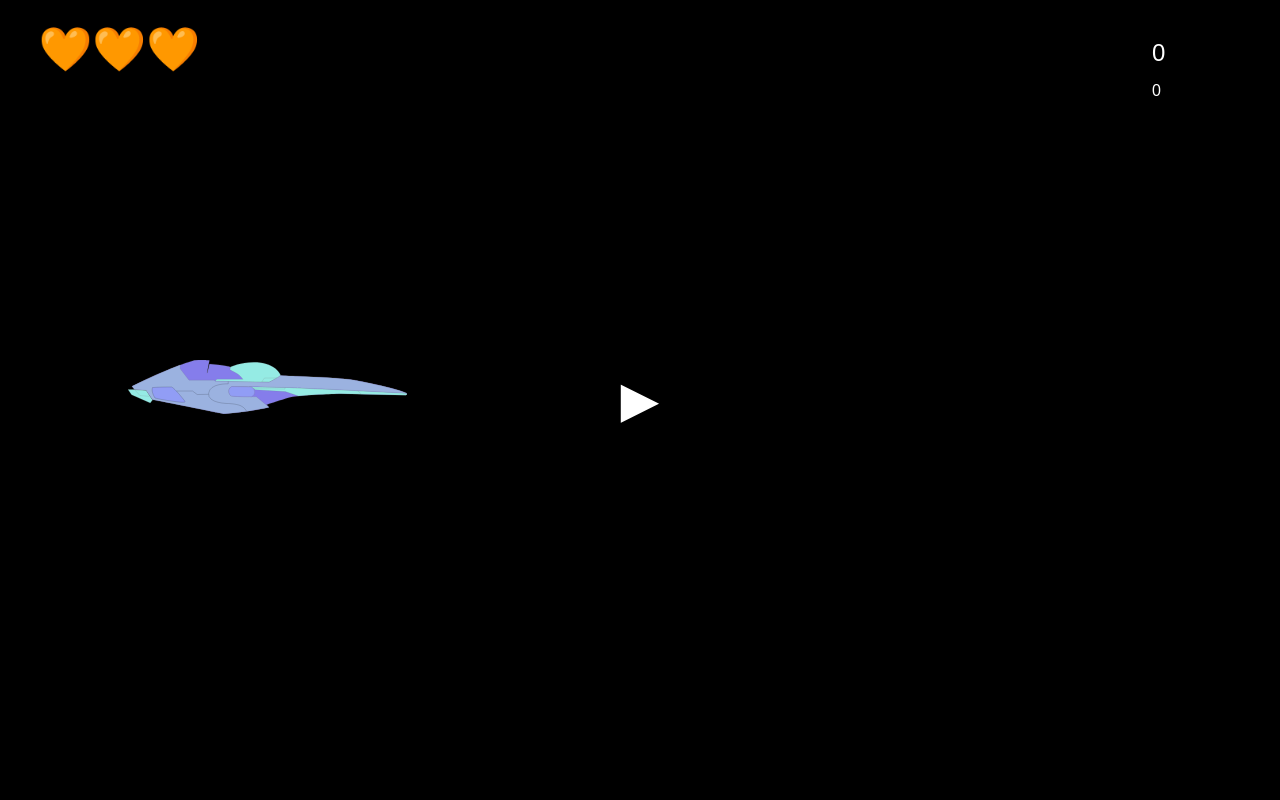
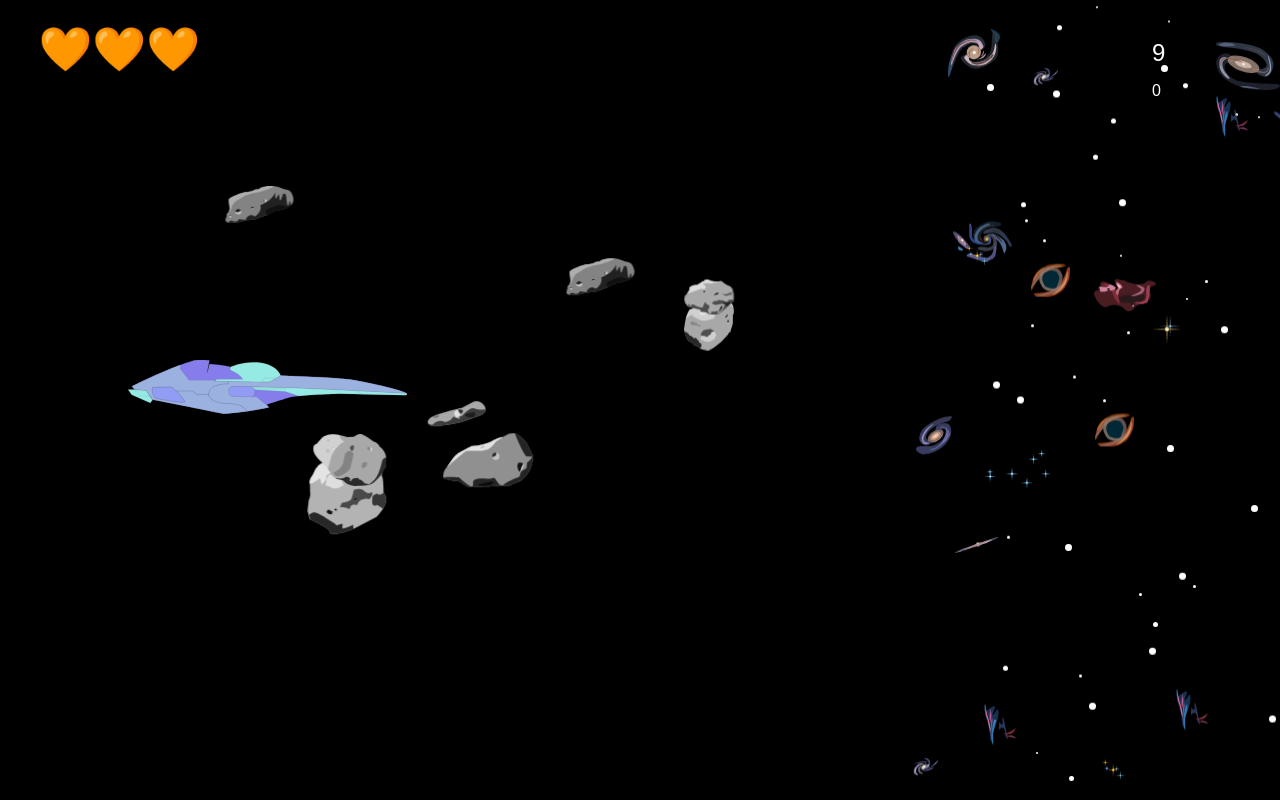
Before and after one commit to finn-rudolph/rocketGame, a plain HTML site: page index.html in a window 1280 px wide. Drawn offline with Linux system fonts and the light colour scheme; animation ran at ten frames a second.

Commit message:
Move ticker callbacks into the actor modules
Everything related to an actor can be found in it's module, and main.js
does not get cluttered up.

```diff
--- a/index.html
+++ b/index.html
@@ -9,7 +9,6 @@
 		<link rel="stylesheet" href="./styles/game-page.css" />
 	</head>
 	<body>
-		<button id="play">&#x25BA;</button>
 		<p id="lifeIndicator">🧡🧡🧡</p>
 		<script src="pixi.min.js"></script>
 		<script type="module" src="scripts/main.js"></script>
--- a/scripts/interaction.js
+++ b/scripts/interaction.js
@@ -1,4 +1,5 @@
-import { Spacecraft } from "./spacecraft.js";
+import { spacecraft, Spacecraft } from "./spacecraft.js";
+import { meteroids } from "./meteroid.js";
 
 export const checkCollision = (o1, o2) => {
 	const dx =
@@ -21,6 +22,18 @@ export const checkCollision = (o1, o2) => {
 		o1.speed.y = o2.speed.y;
 		o2.speed.y = prevSpeedY;
 
-		if (o1 instanceof Spacecraft) o1.life -= 1;
+		if (o1 instanceof Spacecraft) o1.life--;
 	}
 };
+
+const actors = [spacecraft, ...meteroids];
+
+import("./main.js").then(({ app }) => {
+	app.ticker.add(() => {
+		actors.forEach((o1, index) => {
+			for (let i = index + 1; i < actors.length; i++) {
+				checkCollision(o1, actors[i]);
+			}
+		});
+	});
+});
--- a/scripts/main.js
+++ b/scripts/main.js
@@ -1,50 +1,9 @@
-import { layers } from "./parallax.js";
-import { spacecraft } from "./spacecraft.js";
-import { meteroids } from "./meteroid.js";
-import { checkCollision } from "./interaction.js";
-import { startGame, stopGame } from "./start-stop.js";
-import { scoreDisplay } from "./score-display.js";
-
-const lifeIndicator = document.getElementById("lifeIndicator");
-export const play = document.getElementById("play");
-
-const actors = [spacecraft, ...meteroids];
-
 export const app = new PIXI.Application({
 	width: window.innerWidth,
 	height: window.innerHeight,
 	antialias: true,
 	backgroundColor: 0x000000
 });
-
-// Add actors and the background
-layers.forEach((layer) => app.stage.addChild(layer));
-app.stage.addChild(spacecraft);
-meteroids.forEach((m) => app.stage.addChild(m));
-app.stage.addChild(scoreDisplay);
-
-export const gameLoop = async () => {
-	layers.forEach((layer) => {
-		layer.generate(app.ticker.deltaMS / 1000);
-		layer.removeInvisible();
-		layer.move(app.ticker.deltaMS / 1000);
-	});
-	spacecraft.move(app.ticker.deltaMS / 1000);
-	spacecraft.checkBorder();
-	lifeIndicator.textContent = "🧡".repeat(spacecraft.life);
-	if (spacecraft.life === 0) stopGame();
-	meteroids.forEach((m) => {
-		m.move(app.ticker.deltaMS / 1000);
-		m.resetPosition();
-	});
-	actors.forEach((o1, index) => {
-		for (let i = index + 1; i < actors.length; i++) {
-			checkCollision(o1, actors[i]);
-		}
-	});
-	scoreDisplay.score += 0.2;
-	scoreDisplay.updateScore();
-};
 
 app.renderer.view.style.position = "absolute";
 document.body.appendChild(app.view);
@@ -56,4 +15,6 @@ window.addEventListener("resize", () => {
 	);
 });
 
-play.addEventListener("click", startGame);
+import {} from "./parallax.js";
+import {} from "./interaction.js";
+import {} from "./start-stop.js";
--- a/scripts/meteroid.js
+++ b/scripts/meteroid.js
@@ -48,3 +48,13 @@ export const meteroids = new Array(8)
 				12
 			)
 	);
+
+import("./main.js").then(({ app }) => {
+	meteroids.forEach((m) => app.stage.addChild(m));
+	app.ticker.add(() => {
+		meteroids.forEach((m) => {
+			m.move(app.ticker.deltaMS / 1000);
+			m.resetPosition();
+		});
+	});
+});
--- a/scripts/parallax.js
+++ b/scripts/parallax.js
@@ -37,3 +37,14 @@ export const layers = [
 	new ParallaxLayer(60, 1, "star", 4, 25),
 	new ParallaxLayer(80, 0.05, "space-object", 24, 10)
 ];
+
+import("./main.js").then(({ app }) => {
+	layers.forEach((layer) => app.stage.addChild(layer));
+	app.ticker.add(() => {
+		layers.forEach((layer) => {
+			layer.generate(app.ticker.deltaMS / 1000);
+			layer.removeInvisible();
+			layer.move(app.ticker.deltaMS / 1000);
+		});
+	});
+});
--- a/scripts/score-display.js
+++ b/scripts/score-display.js
@@ -1,20 +1,20 @@
 class ScoreDisplay extends PIXI.Container {
-	constructor() {
+	constructor(textColor, fontSize) {
 		super();
 		this.x = window.innerWidth * 0.9;
 		this.y = window.innerHeight * 0.05;
 		this.score = 0;
 
 		this.scoreStyle = new PIXI.TextStyle({
-			fill: "#ffffff",
-			fontSize: 0.03 * window.innerHeight
+			fill: textColor,
+			fontSize: fontSize
 		});
 
 		this.ScoreDisplay = new PIXI.Text(0, this.scoreStyle);
 
 		this.highscoreStyle = new PIXI.TextStyle({
-			fill: "#ffffff",
-			fontSize: 0.02 * window.innerHeight
+			fill: textColor,
+			fontSize: fontSize / 1.5
 		});
 		this.HighscoreDisplay = new PIXI.Text(
 			localStorage.getItem("rokketHighscore") ?? 0,
@@ -35,4 +35,15 @@ class ScoreDisplay extends PIXI.Container {
 	}
 }
 
-export const scoreDisplay = new ScoreDisplay();
+export const scoreDisplay = new ScoreDisplay(
+	"#ffffff",
+	0.03 * window.innerHeight
+);
+
+import("./main.js").then(({ app }) => {
+	app.stage.addChild(scoreDisplay);
+	app.ticker.add(() => {
+		scoreDisplay.score += 0.2;
+		scoreDisplay.updateScore();
+	});
+});
--- a/scripts/spacecraft.js
+++ b/scripts/spacecraft.js
@@ -1,3 +1,5 @@
+import { stopGame } from "./start-stop.js";
+
 export class Spacecraft extends PIXI.Sprite {
 	constructor(
 		type,
@@ -109,3 +111,15 @@ export const spacecraft = new Spacecraft(
 	750,
 	100
 );
+
+const lifeIndicator = document.getElementById("lifeIndicator");
+
+import("./main.js").then(({ app }) => {
+	app.stage.addChild(spacecraft);
+	app.ticker.add(() => {
+		spacecraft.move(app.ticker.deltaMS / 1000);
+		spacecraft.checkBorder();
+		lifeIndicator.textContent = "🧡".repeat(spacecraft.life);
+		if (spacecraft.life === 0) stopGame();
+	});
+});
--- a/scripts/start-stop.js
+++ b/scripts/start-stop.js
@@ -1,24 +1,17 @@
-import { app, gameLoop, play } from "./main.js";
+import { app } from "./main.js";
 import { meteroids } from "./meteroid.js";
 import { spacecraft } from "./spacecraft.js";
 import { scoreDisplay } from "./score-display.js";
 
-export const startGame = () => {
+const play = document.createElement("button");
+play.textContent = "↺";
+play.id = "play";
+
+export const resetGame = () => {
+	app.ticker.start();
+	play.remove();
+
 	scoreDisplay.score = 0;
-	app.ticker.add(gameLoop);
-	play.remove();
-	if (play.textContent === "↺") resetActors();
-};
-
-export const stopGame = () => {
-	app.ticker.remove(gameLoop);
-	document.body.appendChild(play);
-	play.textContent = "↺";
-	scoreDisplay.updateHighscore();
-};
-
-const resetActors = () => {
-	console.log("lel");
 	spacecraft.x = window.innerWidth * 0.1;
 	spacecraft.y = window.innerHeight * 0.45;
 	spacecraft.life = 3;
@@ -28,3 +21,10 @@ const resetActors = () => {
 		m.y = Math.random() * window.innerHeight;
 	});
 };
+play.addEventListener("click", resetGame);
+
+export const stopGame = () => {
+	app.ticker.stop();
+	document.body.appendChild(play);
+	scoreDisplay.updateHighscore();
+};
```
